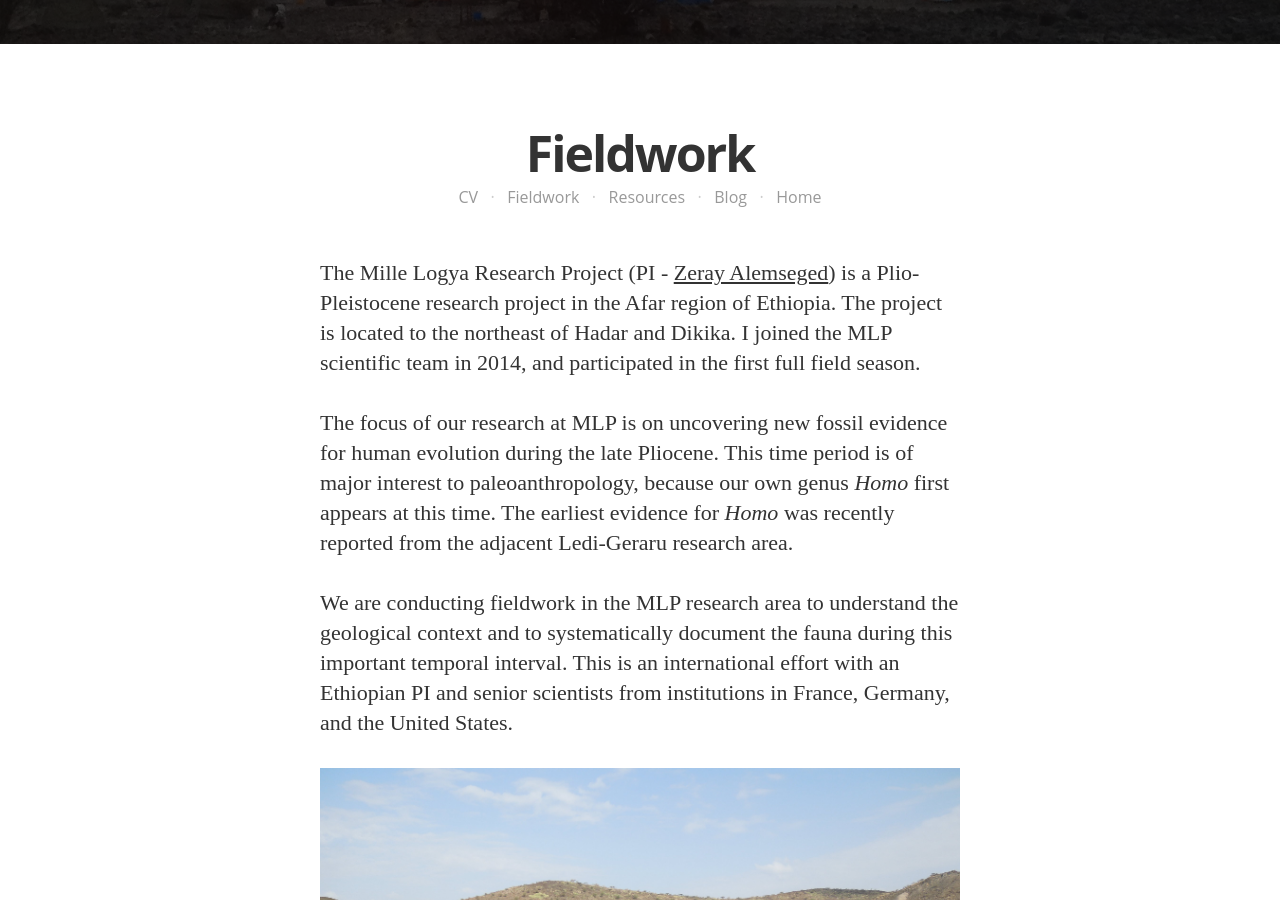
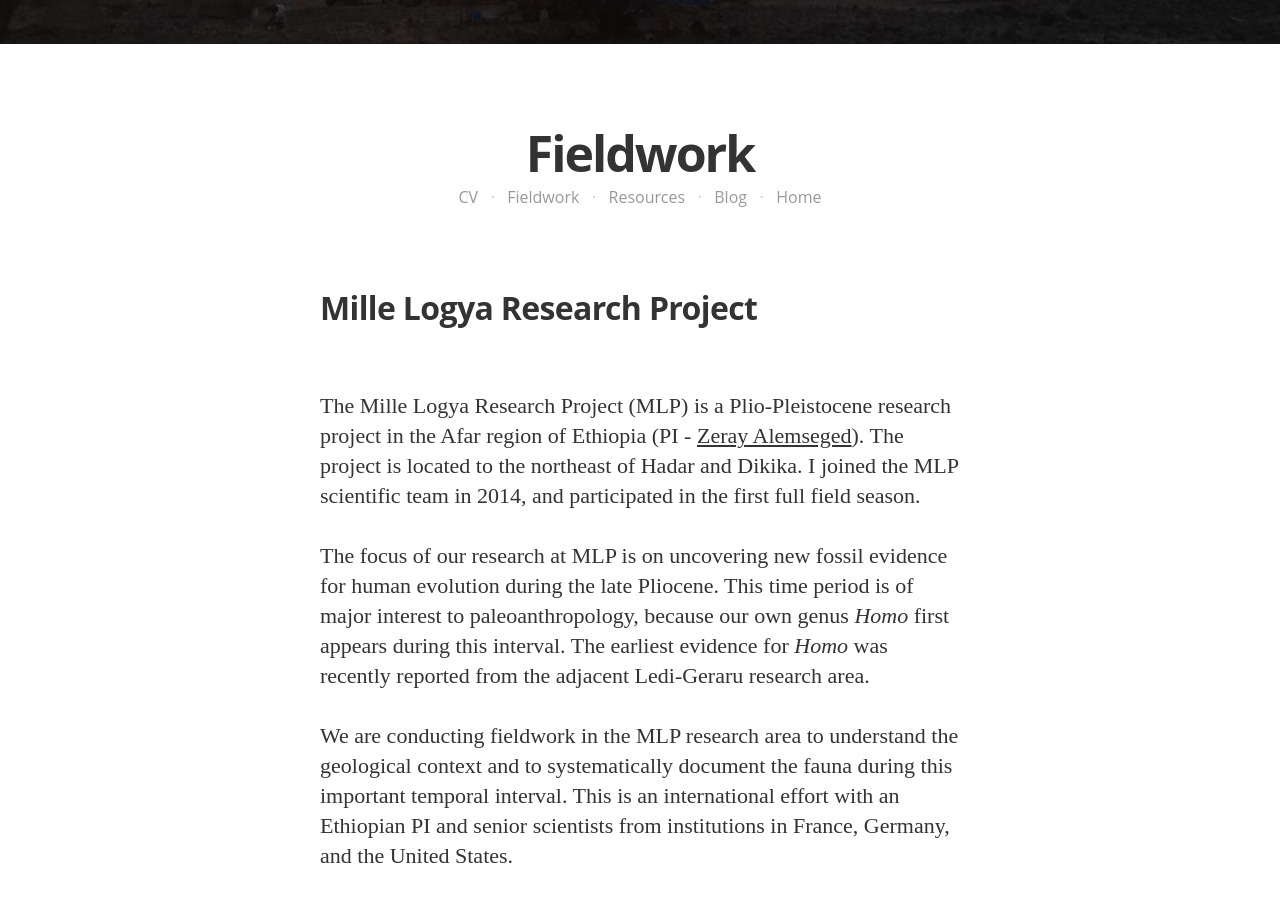
Before and after one commit to wabarr/personal, a Jekyll site: the page built from fieldwork.md, in a window 1280 px wide and 900 px high, scrolled down 406 px. Built offline with Jekyll 4.4.1, drawn with Linux system fonts in a browser that asks for light colours; nearby versions of some CDN libraries; some web fonts are replaced; Markdown is read by kramdown in place of the engine named in the settings.

Commit message:
tweak content

```diff
--- a/fieldwork.md
+++ b/fieldwork.md
@@ -4,9 +4,12 @@
 title: Fieldwork
 ---
 
-The Mille Logya Research Project (PI - [Zeray Alemseged](http://www.calacademy.org/explore-science/zeray-alemseged)) is a Plio-Pleistocene research project in the Afar region of Ethiopia. The project is located to the northeast of Hadar and Dikika. I joined the MLP scientific team in 2014, and participated in the first full field season.
+## Mille Logya Research Project
+<br>
 
-The focus of our research at MLP is on uncovering new fossil evidence for human evolution during the late Pliocene. This time period is of major interest to paleoanthropology, because our own genus *Homo* first appears at this time. The earliest evidence for  *Homo* was recently reported from the adjacent Ledi-Geraru research area.
+The Mille Logya Research Project (MLP) is a Plio-Pleistocene research project in the Afar region of Ethiopia (PI - [Zeray Alemseged](http://www.calacademy.org/explore-science/zeray-alemseged)). The project is located to the northeast of Hadar and Dikika. I joined the MLP scientific team in 2014, and participated in the first full field season.
+
+The focus of our research at MLP is on uncovering new fossil evidence for human evolution during the late Pliocene. This time period is of major interest to paleoanthropology, because our own genus *Homo* first appears during this interval. The earliest evidence for *Homo* was recently reported from the adjacent Ledi-Geraru research area.
 
 We are conducting fieldwork in the MLP research area to understand the geological context and to systematically document the fauna during this important temporal interval. This is an international effort with an Ethiopian PI and senior scientists from institutions in France, Germany, and the United States.
 
```
